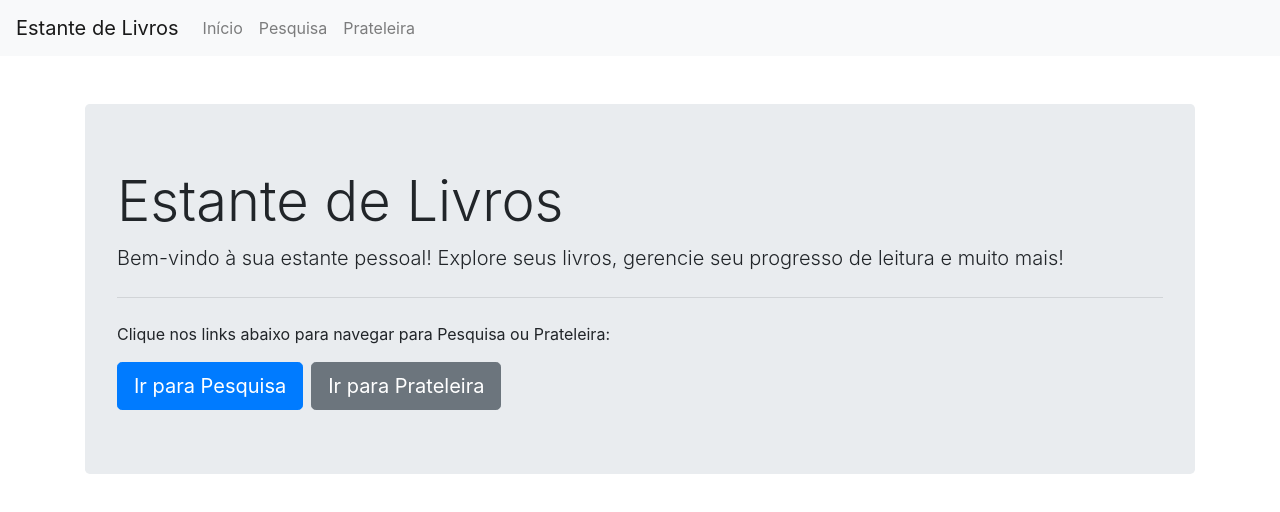
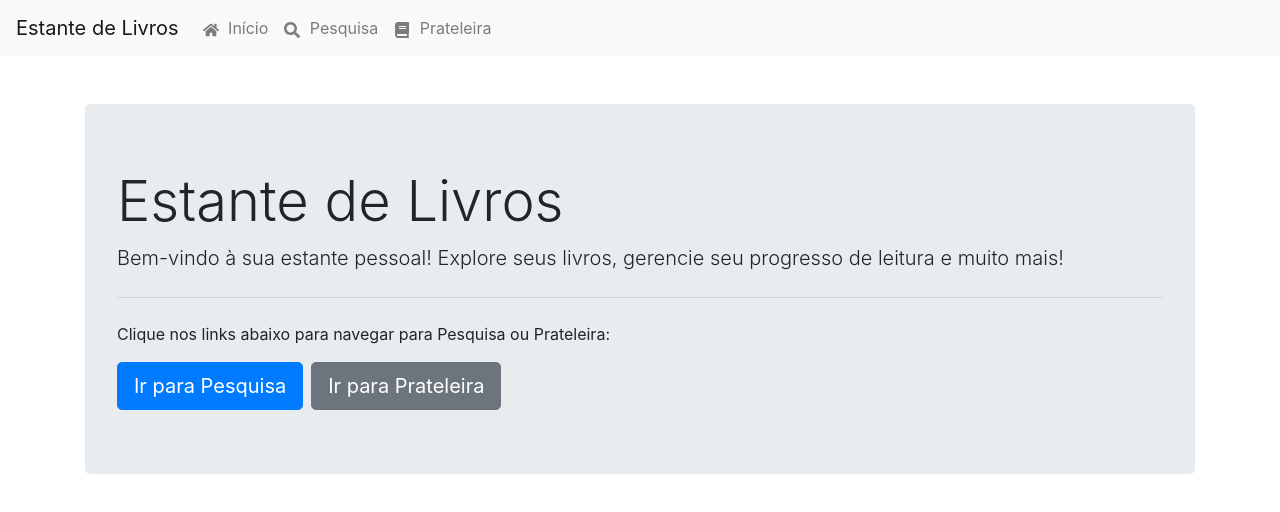
Before and after one commit to luan-fb/PROJETO-ESTANTE-DE-LIVROS-ON-LINE, a React (Create React App) app: page / in a window 1280 px wide. Shown: the top 512 px of the page. Built offline with nearby package versions, Linux system fonts and the light colour scheme; no server answers; the HTML template or start-up script is replaced by a standard one.

Commit message:
feat: melhora a apresentaçao visual da categorizaçao de livros e estiliza componentes da interface

```diff
--- a/package.json
+++ b/package.json
@@ -14,8 +14,10 @@
     "axios": "^1.7.7",
     "react": "^18.3.1",
     "react-dom": "^18.3.1",
+    "react-icons": "^5.3.0",
     "react-router-dom": "^6.28.0",
-    "react-scripts": "^5.0.1"
+    "react-scripts": "^5.0.1",
+    "react-toastify": "^10.0.6"
   },
   "browserslist": {
     "production": [
--- a/src/App.js
+++ b/src/App.js
@@ -1,5 +1,8 @@
 import React, { useState, useEffect } from 'react';
 import { BrowserRouter as Router, Route, Link, Routes } from 'react-router-dom';
+import { ToastContainer, toast } from 'react-toastify';
+import 'react-toastify/dist/ReactToastify.css';
+import { FaHome, FaSearch, FaBook } from 'react-icons/fa';
 import { fetchBooks } from './services/api';
 import HomePage from './pages/HomePage';
 import SearchPage from './pages/SearchPage';
@@ -13,7 +16,6 @@ function App() {
     read: [],
   });
 
-
   useEffect(() => {
     const storedBooks = JSON.parse(localStorage.getItem('books'));
     if (storedBooks) {
@@ -23,7 +25,6 @@ function App() {
       loadBooks();
     }
   }, []);
-
 
   useEffect(() => {
     localStorage.setItem('books', JSON.stringify(books));
@@ -37,7 +38,6 @@ function App() {
       updateShelves(allBooks);
     }
   };
-
 
   const updateShelves = (books) => {
     setShelves({
@@ -53,23 +53,34 @@ function App() {
         book.id === bookId ? { ...book, shelf: shelfName } : book
       )
     );
+
+
+    toast.success(`Livro movido para ${shelfName === 'currentlyReading' ? 'Estou lendo' : shelfName === 'wantToRead' ? 'Quero ler' : 'Já lido'}`);
   };
 
   return (
     <Router>
       <div>
+        <ToastContainer position="top-right" autoClose={3000} />
+
         <nav className="navbar navbar-expand-lg navbar-light bg-light">
           <a className="navbar-brand" href="#">Estante de Livros</a>
           <div className="collapse navbar-collapse">
             <ul className="navbar-nav">
               <li className="nav-item">
-                <Link className="nav-link" to="/">Início</Link>
+                <Link className="nav-link" to="/">
+                  <FaHome style={{ marginRight: '5px' }} /> Início
+                </Link>
               </li>
               <li className="nav-item">
-                <Link className="nav-link" to="/search">Pesquisa</Link>
+                <Link className="nav-link" to="/search">
+                  <FaSearch style={{ marginRight: '5px' }} /> Pesquisa
+                </Link>
               </li>
               <li className="nav-item">
-                <Link className="nav-link" to="/shelf">Prateleira</Link>
+                <Link className="nav-link" to="/shelf">
+                  <FaBook style={{ marginRight: '5px' }} /> Prateleira
+                </Link>
               </li>
             </ul>
           </div>
--- a/src/components/Book.js
+++ b/src/components/Book.js
@@ -1,12 +1,36 @@
 import React from 'react';
+import { FaBook, FaBookmark, FaCheck } from 'react-icons/fa';
 import ShelfSelector from './ShelfSelector';
 
 const Book = ({ book, onMoveBook }) => (
-  <div>
-    <img src={book.imageLinks?.thumbnail} alt={book.title} style={{ width: '100px', height: '150px' }} />
+  <div style={{ border: '1px solid #ddd', padding: '10px', borderRadius: '5px', textAlign: 'center' }}>
+    <img
+      src={book.imageLinks?.thumbnail || 'URL_DA_IMAGEM_PADRAO'}
+      alt={book.title}
+      style={{ width: '100px', height: '150px' }}
+    />
     <h3>{book.title}</h3>
     <p>{book.authors?.join(', ')}</p>
     <ShelfSelector currentShelf={book.shelf} onMoveBook={onMoveBook} bookId={book.id} />
+
+
+    <div style={{ display: 'flex', justifyContent: 'center', marginTop: '10px' }}>
+      <FaBook
+        title="Mover para Estou lendo"
+        style={{ marginRight: '10px', cursor: 'pointer', color: '#007bff' }}
+        onClick={() => onMoveBook(book.id, 'currentlyReading')}
+      />
+      <FaBookmark
+        title="Mover para Quero ler"
+        style={{ marginRight: '10px', cursor: 'pointer', color: '#ffc107' }}
+        onClick={() => onMoveBook(book.id, 'wantToRead')}
+      />
+      <FaCheck
+        title="Mover para Já lido"
+        style={{ cursor: 'pointer', color: '#28a745' }}
+        onClick={() => onMoveBook(book.id, 'read')}
+      />
+    </div>
   </div>
 );
 
--- a/src/pages/SearchPage.js
+++ b/src/pages/SearchPage.js
@@ -42,7 +42,6 @@ const SearchPage = ({ onMoveBook }) => {
       <div className="row">
         {results.map((book) => (
           <div key={book.id} className="col-md-4 mb-4">
-            {/* Utilizando o componente Book para exibir o livro com imagem */}
             <Book book={book} onMoveBook={onMoveBook} />
           </div>
         ))}
```
Also changed, not shown: 1 other file (tests, documents, lock files or other folders).
